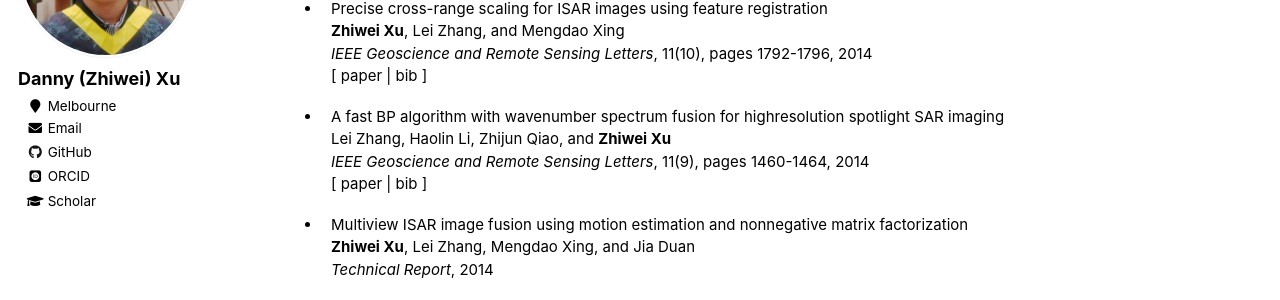
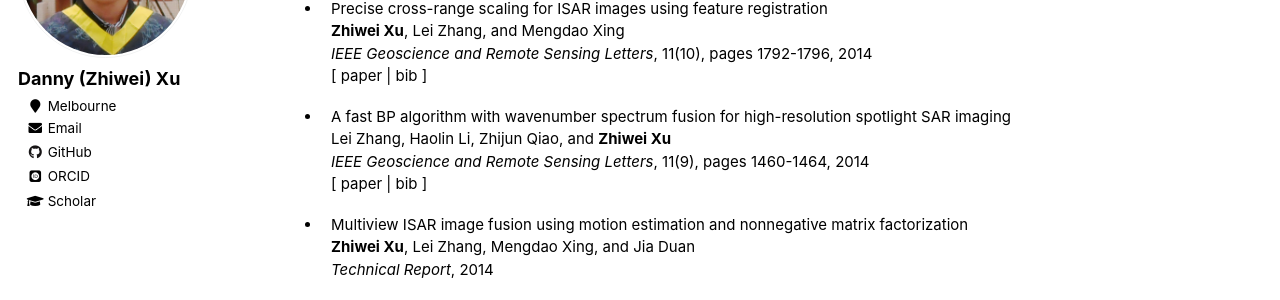
Before and after one commit to zwxu064/zwxu064.github.io, a Jekyll site: the page built from _pages/about.html, in a window 1280 px wide and 900 px high, scrolled down 2066 px. Shown: the part 153-453 px from the top of the window. Built offline with Jekyll 4.4.1, drawn with Linux system fonts in a browser that asks for light colours; some web fonts are replaced.

Commit message:
Update about.html

```diff
--- a/_pages/about.html
+++ b/_pages/about.html
@@ -379,7 +379,7 @@ ul{li{padding-inline-start: 1ch;}}
   </ul>
 
   <ul>
-  <li><div>A fast BP algorithm with wavenumber spectrum fusion for highresolution spotlight SAR imaging</div>
+  <li><div>A fast BP algorithm with wavenumber spectrum fusion for high-resolution spotlight SAR imaging</div>
       <div><span style="color:black;font-size:1em">Lei Zhang, Haolin Li, Zhijun Qiao, and <strong>Zhiwei Xu</strong></span></div>
       <div><i>IEEE Geoscience and Remote Sensing Letters</i>, 11(9), pages 1460-1464, 2014</div>
       <div>
```
